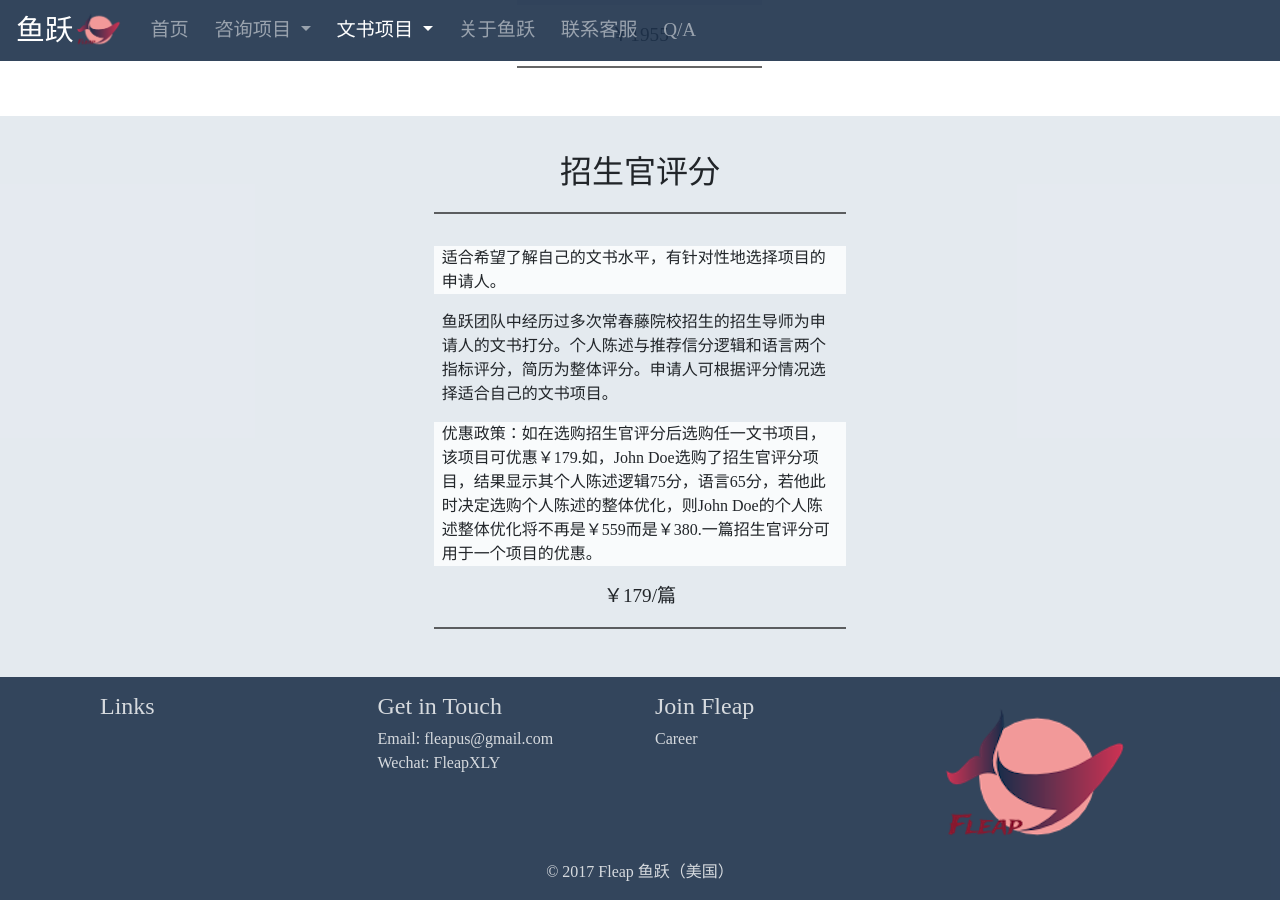
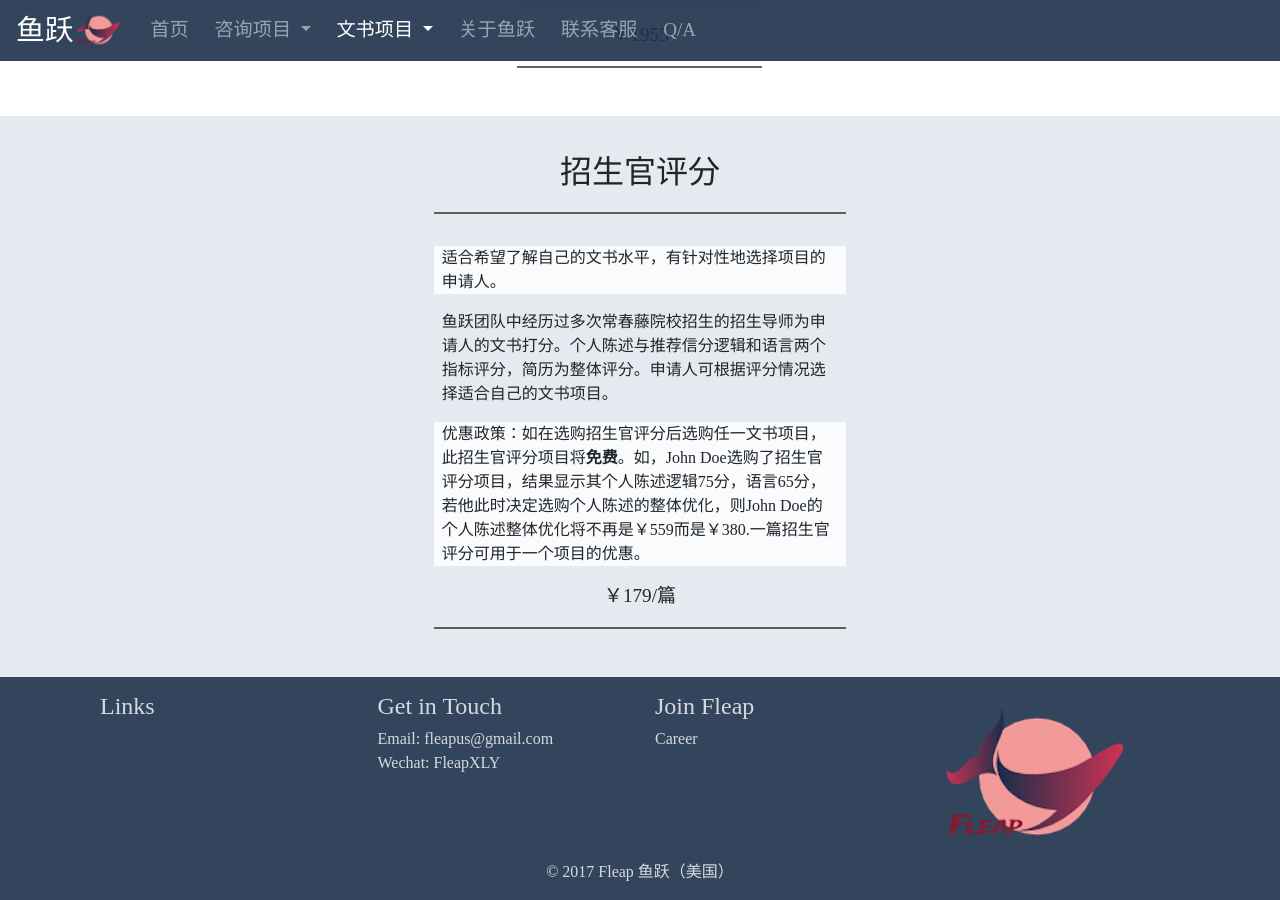
Before and after one commit to yyguoji/yyguoji.github.io, a Jekyll site: the page built from essay.html, in a window 1280 px wide and 900 px high, scrolled down 1595 px. Built offline with Jekyll 4.4.1, drawn with Linux system fonts in a browser that asks for light colours; nearby versions of some CDN libraries.

Commit message:
essay finished

```diff
--- a/essay.html
+++ b/essay.html
@@ -226,7 +226,7 @@ layout: default
                             <p class="rm-margin">鱼跃团队中经历过多次常春藤院校招生的招生导师为申请人的文书打分。个人陈述与推荐信分逻辑和语言两个指标评分，简历为整体评分。申请人可根据评分情况选择适合自己的文书项目。</p>
                         </div>
                         <div class="program-content">
-                            <p class="rm-margin">优惠政策：如在选购招生官评分后选购任一文书项目，该项目可优惠￥179.如，John Doe选购了招生官评分项目，结果显示其个人陈述逻辑75分，语言65分，若他此时决定选购个人陈述的整体优化，则John
+                            <p class="rm-margin">优惠政策：如在选购招生官评分后选购任一文书项目，此招生官评分项目将<strong>免费</strong>。如，John Doe选购了招生官评分项目，结果显示其个人陈述逻辑75分，语言65分，若他此时决定选购个人陈述的整体优化，则John
                                 Doe的个人陈述整体优化将不再是￥559而是￥380.一篇招生官评分可用于一个项目的优惠。</p>
                         </div>
                         <div class="program-pricing">
```
